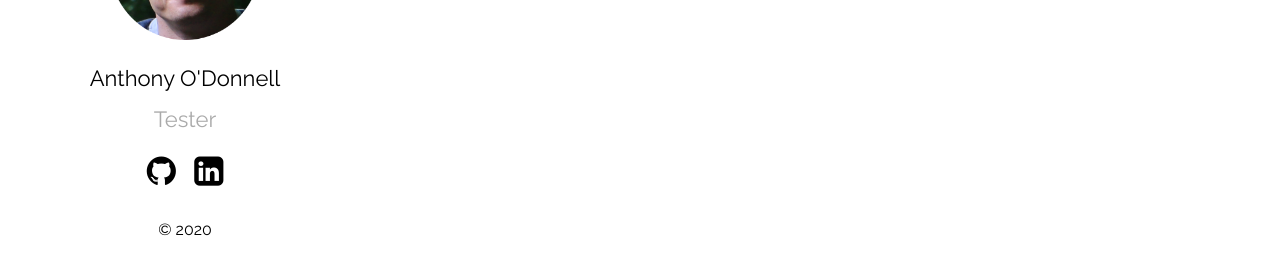
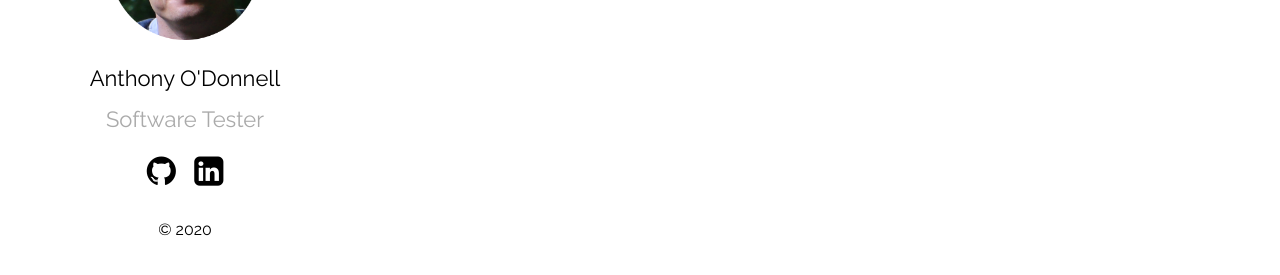
Before and after one commit to odonnell-anthony/odonnell-anthony.github.io, a Jekyll site: the page built from index.md, in a window 1280 px wide. Shown: the part 310-585 px from the top of the page. Built offline with Jekyll 4.4.1, drawn with Linux system fonts in a browser that asks for light colours; part of the change alters nothing that is shown.

Commit message:
changed tagline

```diff
--- a/_config.yml
+++ b/_config.yml
@@ -2,9 +2,7 @@ title: Anthony O'Donnell
 author: Anthony O'Donnell
 email: anthony.odonnell@outlook.com
 description: > # this means to ignore newlines until "show_exerpts:"
-  Write an awesome description for your new site here. You can edit this
-  line in _config.yml. It will appear in your document head meta (for
-  Google search results) and in your feed.xml site description.
+  Software Testing Blog
 show_excerpts: true # set to true to show excerpts on the homepage
 
 # Minima date format
@@ -13,7 +11,7 @@ sass:
   sass_dir: _sass
 plainwhite:
   name: Anthony O'Donnell
-  tagline: Tester
+  tagline: Software Tester
   date_format: "%b %-d, %Y"
   sitemap: true # set to true to generate sitemap.xml content
 
```
